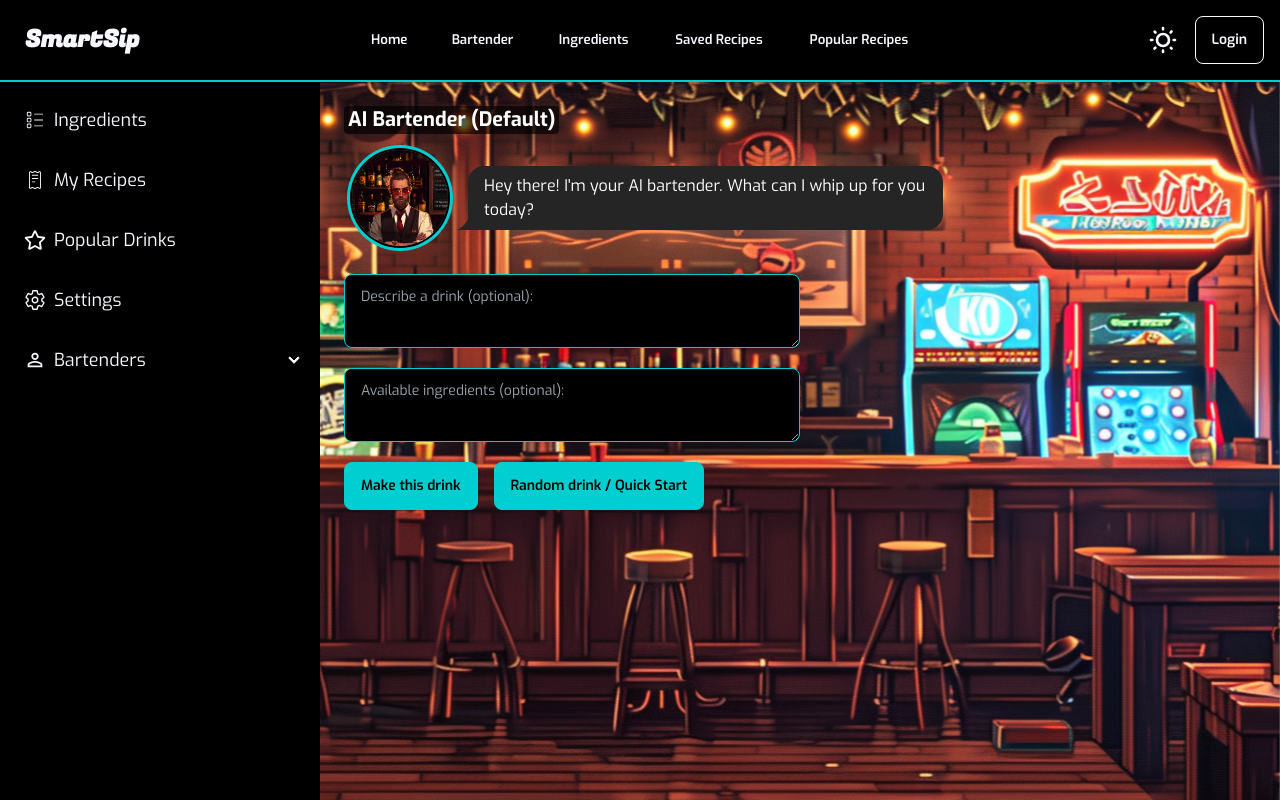
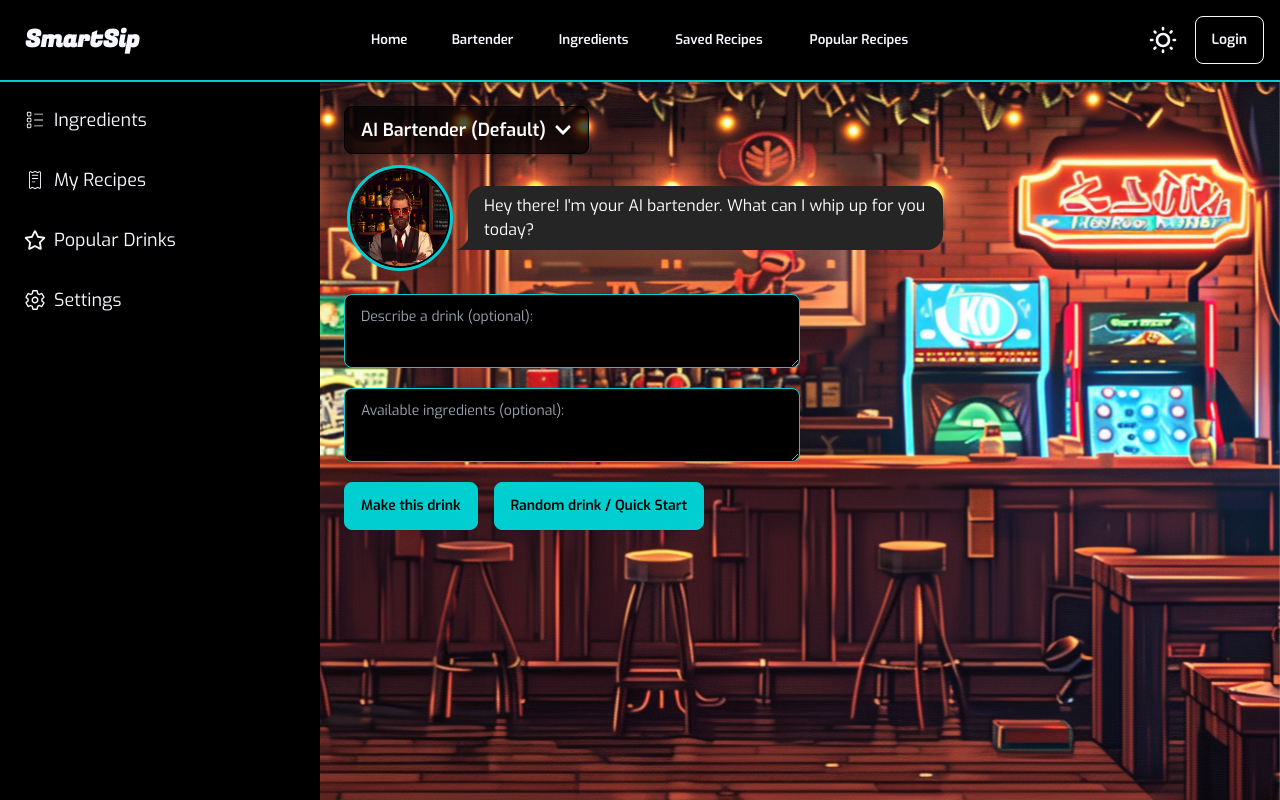
Before and after one commit to Awhalen1999/smart-sip, a React (Vite) app: page /SmartSip/bartender in a window 1280 px wide. Built offline with nearby package versions, Linux system fonts and the light colour scheme.

Commit message:
round btn

```diff
--- a/src/pages/bartender/BartenderPage.jsx
+++ b/src/pages/bartender/BartenderPage.jsx
@@ -1,10 +1,11 @@
 import React, { useState, useEffect } from 'react';
 import axios from 'axios';
 import { Link } from 'react-router-dom';
-import { MdMenuOpen, MdPersonOutline } from 'react-icons/md';
+import { MdMenuOpen } from 'react-icons/md';
 import { CiBoxList, CiReceipt } from 'react-icons/ci';
 import { FaRegStar } from 'react-icons/fa';
 import { IoSettingsOutline, IoClose } from 'react-icons/io5';
+import { FaChevronDown } from 'react-icons/fa';
 import BartenderInfo from './BartenderInfo';
 import BartenderSettings from './BartenderSettings';
 import {
@@ -127,20 +128,41 @@ const AIBartender = () => {
         <input id='my-drawer-2' type='checkbox' className='drawer-toggle' />
         <div className='drawer-content flex flex-col items-center justify-start'>
           <div
-            className={`w-full flex flex-col p-6 overflow-auto ${
+            className={`w-full h-full flex flex-col p-6 overflow-auto ${
               hideBackground ? 'bg-black bg-opacity-75' : ''
             }`}
           >
             <div className='flex items-center'>
               <label
                 htmlFor='my-drawer-2'
-                className='btn btn-ghost drawer-button lg:hidden mr-4'
+                className='btn btn-ghost border-black drawer-button lg:hidden mr-4 bg-black bg-opacity-70 text-white'
               >
                 <MdMenuOpen size={24} />
               </label>
-              <h2 className='text-xl font-bold text-white bg-black bg-opacity-65 rounded px-1'>
-                AI Bartender ({bartender})
-              </h2>
+              <div className='dropdown'>
+                <div
+                  tabIndex={0}
+                  role='button'
+                  className='btn text-lg border-black text-white bg-black bg-opacity-70'
+                >
+                  AI Bartender ({bartender}) <FaChevronDown />
+                </div>
+                <ul
+                  tabIndex={0}
+                  className='dropdown-content menu bg-base-100 rounded-box z-[1] w-52 p-2 shadow mt-2 overflow-auto border-2 border-base-content'
+                >
+                  {bartenders.map((bartenderKey) => (
+                    <li key={bartenderKey}>
+                      <button
+                        onClick={() => setBartender(bartenderKey)}
+                        className='btn btn-ghost w-full text-left'
+                      >
+                        {bartenderKey}
+                      </button>
+                    </li>
+                  ))}
+                </ul>
+              </div>
             </div>
             <div className='mt-2'>
               <div className='flex items-center'>
@@ -231,7 +253,7 @@ const AIBartender = () => {
                     className='btn btn-success mt-2'
                     disabled={isSaved}
                   >
-                    Save Recipe
+                    {isSaved ? 'Saved!' : 'Save Recipe'}
                   </button>
                 )}
               </div>
@@ -273,39 +295,6 @@ const AIBartender = () => {
                 Settings
               </button>
             </li>
-            <li>
-              <details className='dropdown my-2 text-lg'>
-                <summary>
-                  <MdPersonOutline size={22} />
-                  Bartenders
-                </summary>
-                <ul className='p-2 mt-1 bg-base-200 rounded-xl border border-base-content  mg:max-h-full lg:max-h-full max-h-[50vh] overflow-auto'>
-                  {bartenders.map((bartenderKey) => (
-                    <li key={bartenderKey}>
-                      <div className='w-full h-22 bg-base rounded-xl flex my-1'>
-                        <div className='avatar flex-shrink-0'>
-                          <div className='m-2 w-24 rounded-full ring ring-primary ring-offset-base-200 ring-offset-2'>
-                            <img
-                              src={BartenderInfo[bartenderKey].picture}
-                              alt={bartenderKey}
-                            />
-                          </div>
-                        </div>
-                        <div className='flex-grow flex flex-col justify-center items-start space-y-2 ml-4'>
-                          <h3 className='text-base-content'>{bartenderKey}</h3>
-                          <button
-                            onClick={() => setBartender(bartenderKey)}
-                            className='btn btn-primary'
-                          >
-                            Select
-                          </button>
-                        </div>
-                      </div>
-                    </li>
-                  ))}
-                </ul>
-              </details>
-            </li>
           </ul>
         </div>
       </div>
--- a/src/pages/ingredients/AvailableIngredients.jsx
+++ b/src/pages/ingredients/AvailableIngredients.jsx
@@ -74,7 +74,7 @@ const AvailableIngredients = () => {
       <div className='flex items-center'>
         <h2 className='text-2xl py-4'>{category}</h2>
         <button
-          className='ml-4 btn btn-ghost btn-sm'
+          className='ml-4 btn btn-ghost btn-sm btn-circle'
           onClick={() => handleAddItem(category)}
         >
           <IoAddOutline size={24} />
```
